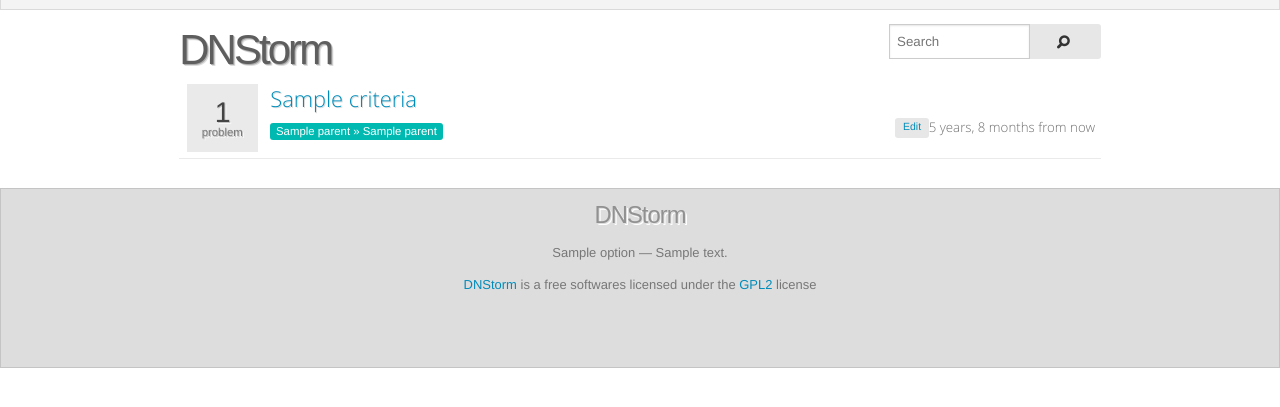
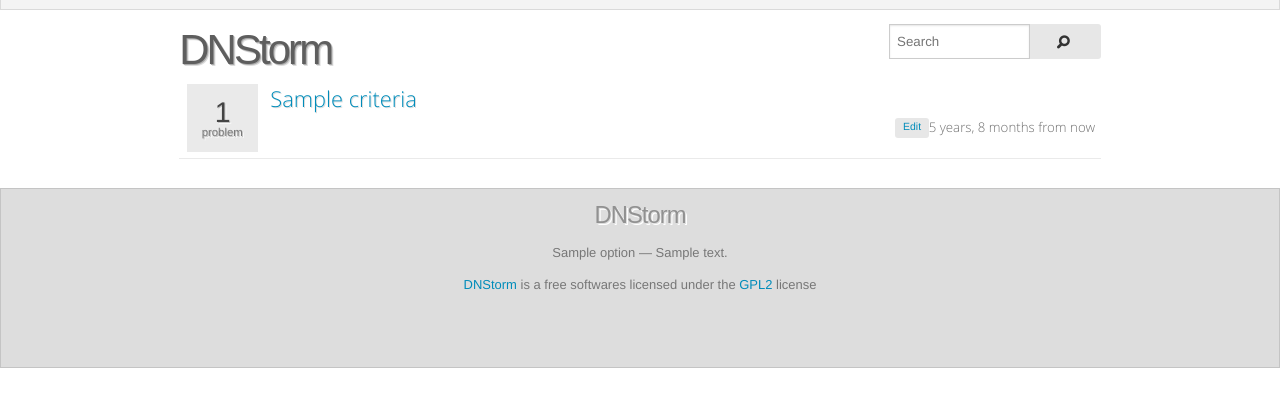
Before and after one commit to vmassuchetto/dnstorm, a Django app: template dnstorm/app/templates/criteria.html in a window 1280 px wide. Shown: the part 65-472 px from the top of the page. Run offline with Django 3.2, Linux system fonts and the light colour scheme; the template is opened without the code that fills it: most values are stand-ins (such as "Sample title", 1, 10 or a date in 2020); some libraries are stand-ins or nearby versions; some web fonts are replaced.

Commit message:
Remove criteria parenting support

```diff
--- a/dnstorm/app/forms.py
+++ b/dnstorm/app/forms.py
@@ -168,7 +168,6 @@ class ProblemForm(forms.ModelForm):
 
 class CriteriaForm(forms.ModelForm):
     description = forms.CharField(widget=forms.Textarea(attrs={'id': 'criteria_description'}))
-    parent = forms.ModelChoiceField(queryset=Criteria.objects.filter(parent=None))
     mode = forms.CharField()
 
     class Meta:
@@ -181,13 +180,11 @@ class CriteriaForm(forms.ModelForm):
         self.helper.layout = Layout(
             Field('mode', type='hidden'),
             Row(Column('name', css_class='large-12')),
-            Row(Column('parent', css_class='large-12')),
             Row(Column('description', css_class='large-12')),
             Row(Column(Submit('submit', _('Save'), css_class='small radius right'), css_class='large-12')),
         )
         super(CriteriaForm, self).__init__(*args, **kwargs)
         self.fields['mode'].initial = 'problem_criteria_create'
-        self.fields['parent'].required = False
 
 class IdeaForm(forms.ModelForm):
 
--- a/dnstorm/app/models.py
+++ b/dnstorm/app/models.py
@@ -85,7 +85,6 @@ class Criteria(models.Model):
     for the strategy table of the problem. """
 
     name = models.CharField(verbose_name=_('Name'), max_length=90)
-    parent = models.ForeignKey('self', verbose_name=_('Parent'), blank=True, null=True)
     slug = models.CharField(max_length=90, unique=True)
     description = models.TextField(verbose_name=_('Description'), blank=True)
     order = models.IntegerField(default=0)
--- a/dnstorm/app/static/dnstorm/js/scripts.js
+++ b/dnstorm/app/static/dnstorm/js/scripts.js
@@ -250,8 +250,6 @@ $('#criteria-modal form').submit(function(e){
                 modal.foundation('reveal', 'close');
                 modal.find('#id_name').val('');
                 modal.find('#criteria_description').val('');
-                // Update 'parent' select field
-                modal.find('#id_parent').append('<option value="' + data.id + '">' + data.name + '</option>');
                 // Insert button
                 button = $('.problem-criteria-result li a[data-id="0"]');
                 button.data('id', data.id);
@@ -508,7 +506,7 @@ $('.problem-idea .voting a').click(function() {
 
 });
 
-// Alterantive voting
+// Alternative voting
 
 $(document).on('click', '.alternative .voting a', function() {
 
--- a/dnstorm/app/templates/criteria.html
+++ b/dnstorm/app/templates/criteria.html
@@ -31,9 +31,6 @@
 
                     <div class="columns large-11 medium-11 small-12 criteria-info">
                         <h4><a href="{% url "criteria" criteria.slug %}">{{ criteria.name }}</a></h4>
-                        {% if criteria.parent %}
-                            <p class="left no-margin-bottom">{% include "criteria_button.html" with criteria=criteria.parent %}</p>
-                        {% endif %}
                         <h6 class="subheader right">{{ problem.created|naturaltime }}</h6>
                         <span class="label secondary radius right"><a href="{% url "criteria_edit" criteria.slug %}">{% trans "Edit" %}</a></span>
                     </div>
--- a/dnstorm/app/templates/criteria_button.html
+++ b/dnstorm/app/templates/criteria_button.html
@@ -1 +1 @@
-<a class="button-criteria" href="{% url "criteria" criteria.slug %}">{% if criteria.parent %}{{ criteria.parent.name }} &raquo; {% endif %}{{ criteria.name }}</a>
+<a class="button-criteria" href="{% url "criteria" criteria.slug %}">{{ criteria.name }}</a>
--- a/dnstorm/app/templates/home.html
+++ b/dnstorm/app/templates/home.html
@@ -15,7 +15,6 @@
                 <div class="panel radius secondary">
                     <p>{{ criteria.description }}</p>
                      {% if perms.criteria.can_edit %}<span class="label secondary radius right"><a href="{% url "criteria_edit" criteria.slug %}">{% trans "Edit this criteria" %}</a></span>{% endif %}
-                    {% if criteria.parent %}<p><a class="button-criteria" href="{% url "criteria" criteria.parent.slug %}" title="{{ criteria.parent.description }}" data-tooltip>{{ criteria.parent.name }}</a></p>{% endif %}
                 </div>
             {% endif %}
         {% endif %}
--- a/dnstorm/app/views/ajax.py
+++ b/dnstorm/app/views/ajax.py
@@ -119,7 +119,6 @@ class AjaxView(View):
             response = {
                 'id': c.id,
                 'name': c.name,
-                'parent': c.parent.name if c.parent else '',
                 'description': c.description
             }
         else:
```
Also changed, not shown: dnstorm/app/migrations/0008_auto__del_field_criteria_parent.py (added).
